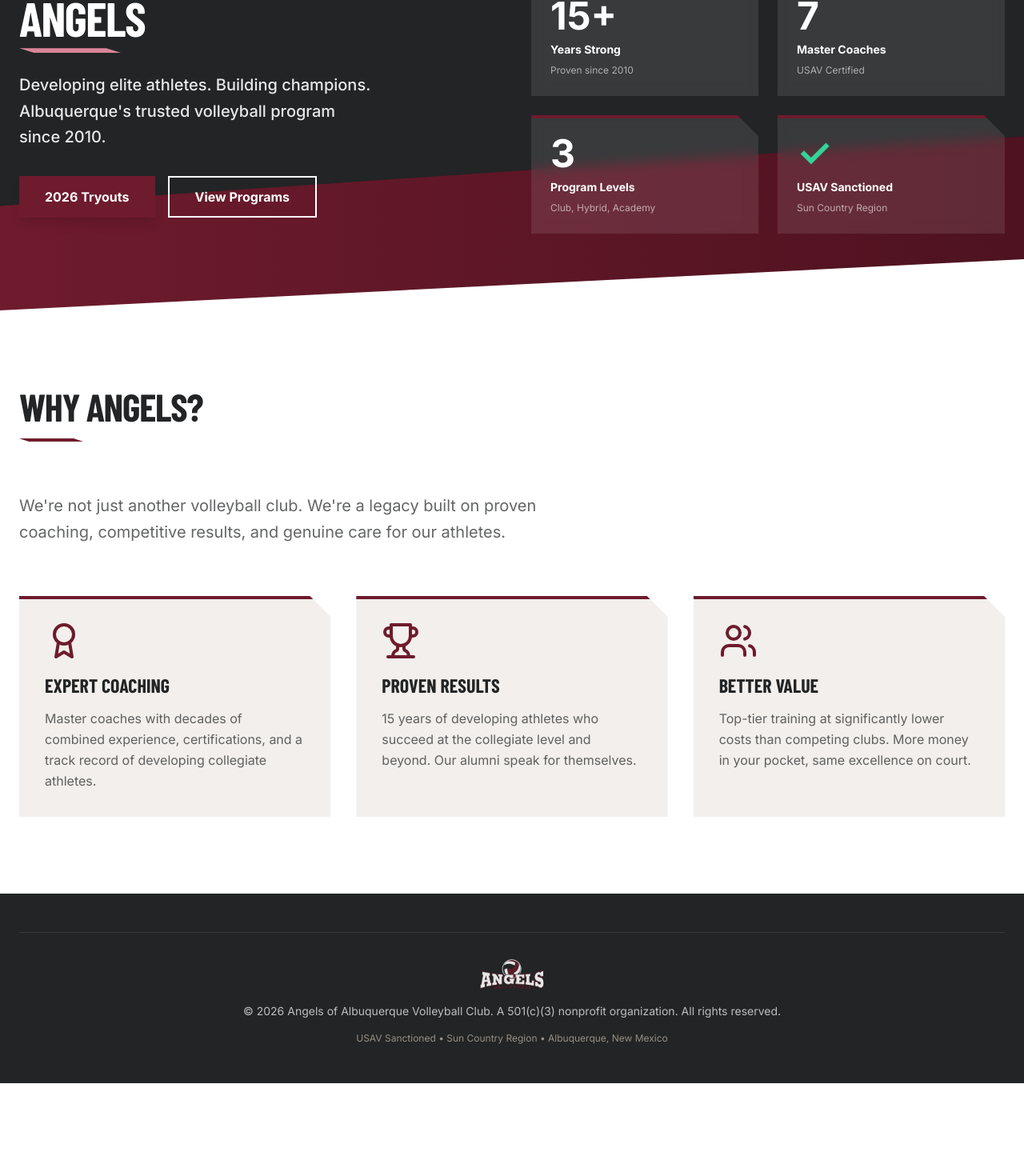
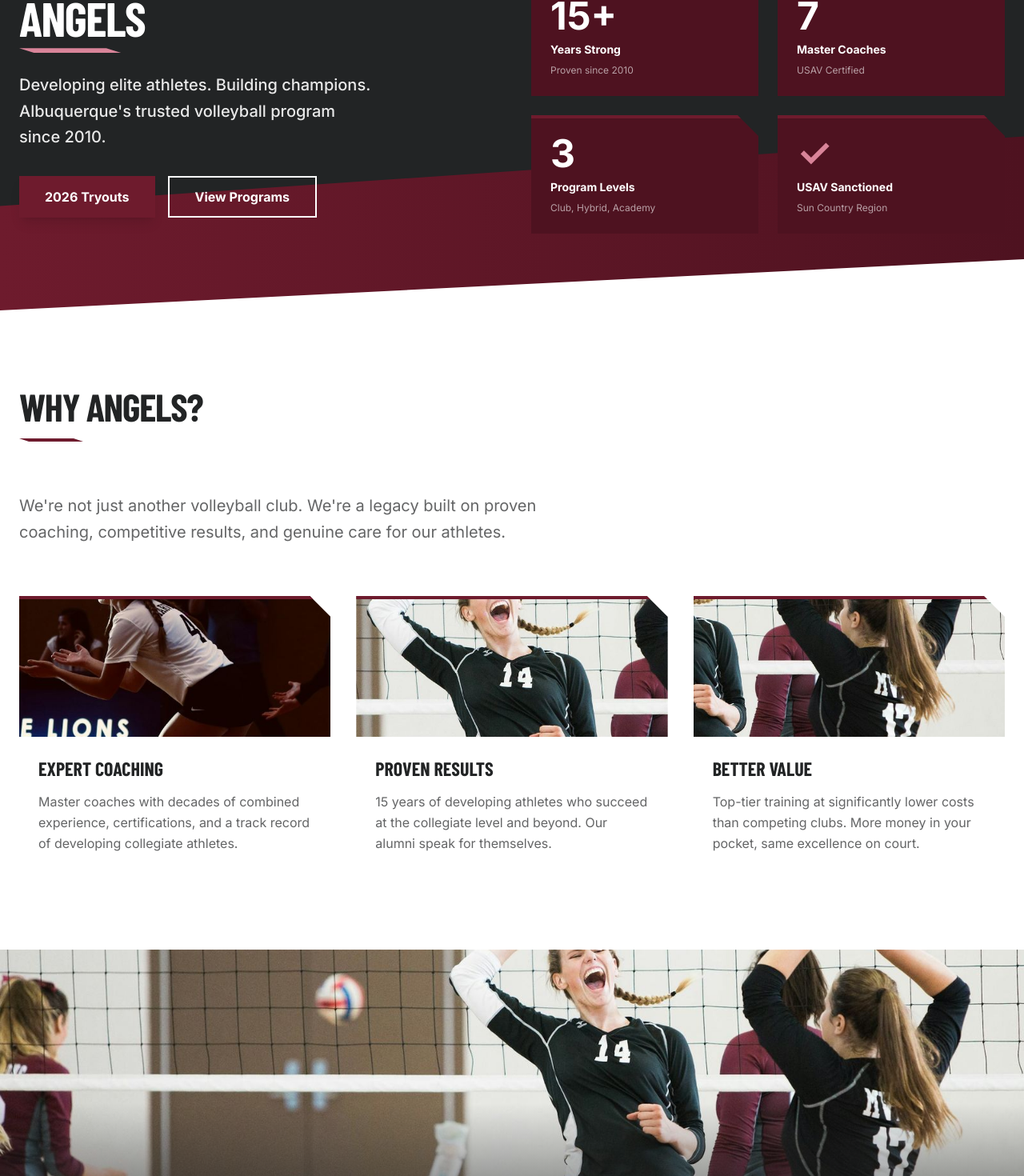
Before and after one commit to jcsanchez0216/angels-volleyball-website, a React (Create React App) app: page / in a window 1280 px wide. Shown: the part 156-1626 px from the top of the page at 80% size. Before the commit the page ends 1510 px from the top, so only its background shows below. Built offline with nearby package versions, Linux system fonts and the light colour scheme; a web font is replaced by a local one.

Commit message:
Wire loading animation, photos, and branded shapes into Home page

```diff
--- a/src/pages/Home.js
+++ b/src/pages/Home.js
@@ -1,8 +1,8 @@
-import React from 'react';
+import React, { useCallback, useState } from 'react';
 import { useNavigate } from 'react-router-dom';
-import { Award, Trophy, Users } from 'lucide-react';
 import useScrollReveal from '../hooks/useScrollReveal';
 import StatNumber from '../components/StatNumber';
+import EmblemLoader from '../components/EmblemLoader';
 
 const stats = [
   { num: '15+', label: 'Years Strong', sub: 'Proven since 2010' },
@@ -12,18 +12,22 @@
 ];
 
 const whyAngels = [
-  { icon: Award, title: 'Expert Coaching', desc: 'Master coaches with decades of combined experience, certifications, and a track record of developing collegiate athletes.' },
-  { icon: Trophy, title: 'Proven Results', desc: '15 years of developing athletes who succeed at the collegiate level and beyond. Our alumni speak for themselves.' },
-  { icon: Users, title: 'Better Value', desc: 'Top-tier training at significantly lower costs than competing clubs. More money in your pocket, same excellence on court.' },
+  { image: 'why-angels-1.jpg', title: 'Expert Coaching', desc: 'Master coaches with decades of combined experience, certifications, and a track record of developing collegiate athletes.' },
+  { image: 'why-angels-2.jpg', title: 'Proven Results', desc: '15 years of developing athletes who succeed at the collegiate level and beyond. Our alumni speak for themselves.' },
+  { image: 'why-angels-3.jpg', title: 'Better Value', desc: 'Top-tier training at significantly lower costs than competing clubs. More money in your pocket, same excellence on court.' },
 ];
 
 export default function Home() {
   const navigate = useNavigate();
   const [statsRef, statsVisible] = useScrollReveal();
   const [whyRef, whyVisible] = useScrollReveal();
+  const [introDone, setIntroDone] = useState(false);
+  const handleIntroComplete = useCallback(() => setIntroDone(true), []);
 
   return (
     <div>
+      <EmblemLoader onComplete={handleIntroComplete} />
+
       <section className="relative overflow-hidden bg-ink pt-32 pb-24 px-6">
         <img
           src={`${process.env.PUBLIC_URL}/emblem.png`}
@@ -34,18 +38,18 @@
           height="257"
         />
         <div
-          className="absolute left-0 right-0 bottom-0 h-2/5 bg-gradient-to-r from-maroon to-maroon-dark animate-sweep-in [clip-path:polygon(0_40%,100%_0%,100%_100%,0%_100%)]"
+          className={`absolute left-0 right-0 bottom-0 h-2/5 bg-gradient-to-r from-maroon to-maroon-dark [clip-path:polygon(0_40%,100%_0%,100%_100%,0%_100%)] ${introDone ? 'animate-sweep-in' : ''}`}
           aria-hidden="true"
         />
 
         <div className="relative max-w-7xl mx-auto grid grid-cols-1 md:grid-cols-2 gap-12 items-center">
           <div>
-            <h1 className="font-display text-6xl font-bold text-white tracking-tight mb-2 uppercase animate-fade-up">Angels</h1>
-            <div className="h-1.5 w-32 bg-maroon-light mb-6 rule-cut animate-fade-up-1" />
-            <p className="text-xl text-white/90 mb-8 max-w-md leading-relaxed font-medium animate-fade-up-1">
+            <h1 className={`font-display text-6xl font-bold text-white tracking-tight mb-2 uppercase ${introDone ? 'animate-fade-up' : ''}`}>Angels</h1>
+            <div className={`h-1.5 w-32 bg-maroon-light mb-6 rule-cut ${introDone ? 'animate-fade-up-1' : ''}`} />
+            <p className={`text-xl text-white/90 mb-8 max-w-md leading-relaxed font-medium ${introDone ? 'animate-fade-up-1' : ''}`}>
               Developing elite athletes. Building champions. Albuquerque's trusted volleyball program since 2010.
             </p>
-            <div className="flex gap-4 flex-wrap animate-fade-up-2">
+            <div className={`flex gap-4 flex-wrap ${introDone ? 'animate-fade-up-2' : ''}`}>
               <button
                 onClick={() => navigate('/tryouts')}
                 className="bg-maroon hover:bg-maroon-light text-white hover:text-ink font-bold px-8 py-3 shadow-lg transition-colors"
@@ -64,12 +68,11 @@
             {stats.map((stat, i) => (
               <div
                 key={i}
-                className={`card-cut bg-white/10 backdrop-blur p-6 reveal ${statsVisible ? 'is-visible' : ''}`}
-                aria-label={`${stat.num} ${stat.label}`}
+                className={`card-cut bg-maroon-dark p-6 reveal ${statsVisible ? 'is-visible' : ''}`}
               >
                 <div className="text-5xl font-bold mb-2">
                   {stat.num === '✓' ? (
-                    <span className="text-emerald-400">✓</span>
+                    <span className="text-maroon-light">✓</span>
                   ) : (
                     <span className="text-white">
                       <StatNumber value={stat.num} active={statsVisible} />
@@ -97,20 +100,33 @@
               We're not just another volleyball club. We're a legacy built on proven coaching, competitive results, and genuine care for our athletes.
             </p>
             <div className="grid grid-cols-1 md:grid-cols-3 gap-8">
-              {whyAngels.map((item, i) => {
-                const Icon = item.icon;
-                return (
-                  <div key={i} className="card-cut bg-taupe-light/60 p-8">
-                    <Icon className="w-12 h-12 text-maroon mb-4" />
+              {whyAngels.map((item, i) => (
+                <div key={i} className="card-cut bg-white overflow-hidden">
+                  <img
+                    src={`${process.env.PUBLIC_URL}/photos/${item.image}`}
+                    alt=""
+                    className="w-full h-44 object-cover"
+                  />
+                  <div className="p-6">
                     <h3 className="font-display text-2xl font-bold text-ink mb-3 uppercase">{item.title}</h3>
                     <p className="text-ink/70 leading-relaxed">{item.desc}</p>
                   </div>
-                );
-              })}
+                </div>
+              ))}
             </div>
           </div>
         </div>
       </section>
+
+      <section className="relative h-64 sm:h-80 md:h-96 overflow-hidden">
+        <img
+          src={`${process.env.PUBLIC_URL}/photos/home-band.jpg`}
+          alt="Angels players in action"
+          className="absolute inset-0 w-full h-full object-cover"
+        />
+        <div className="absolute inset-0 bg-gradient-to-b from-transparent via-transparent to-ink/80" />
+        <div className="divider-cut bg-ink" aria-hidden="true" />
+      </section>
     </div>
   );
 }
```
